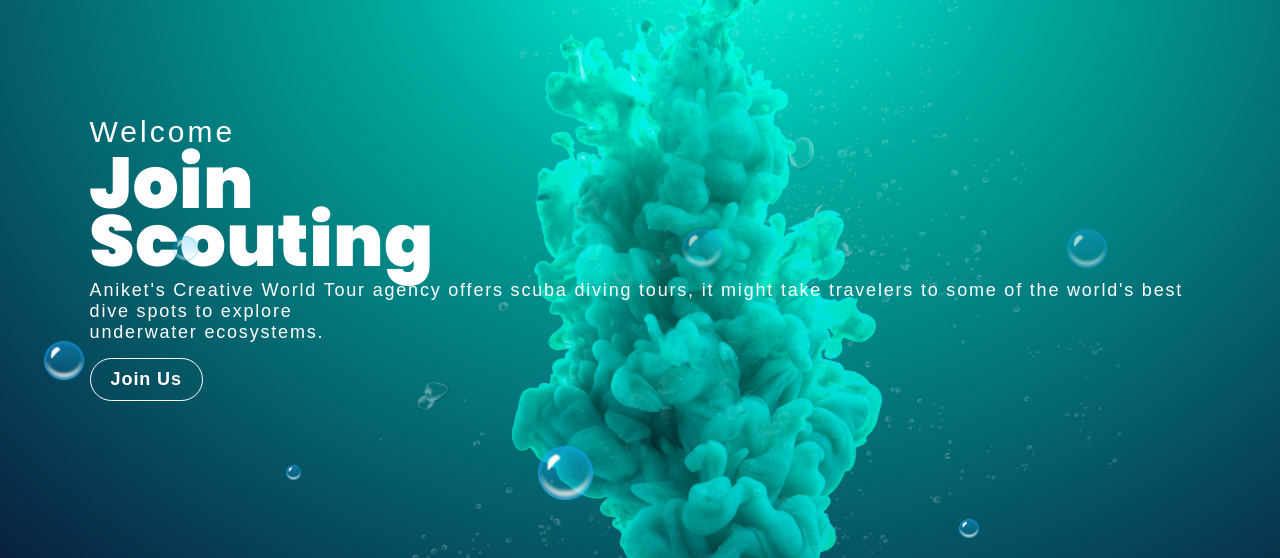
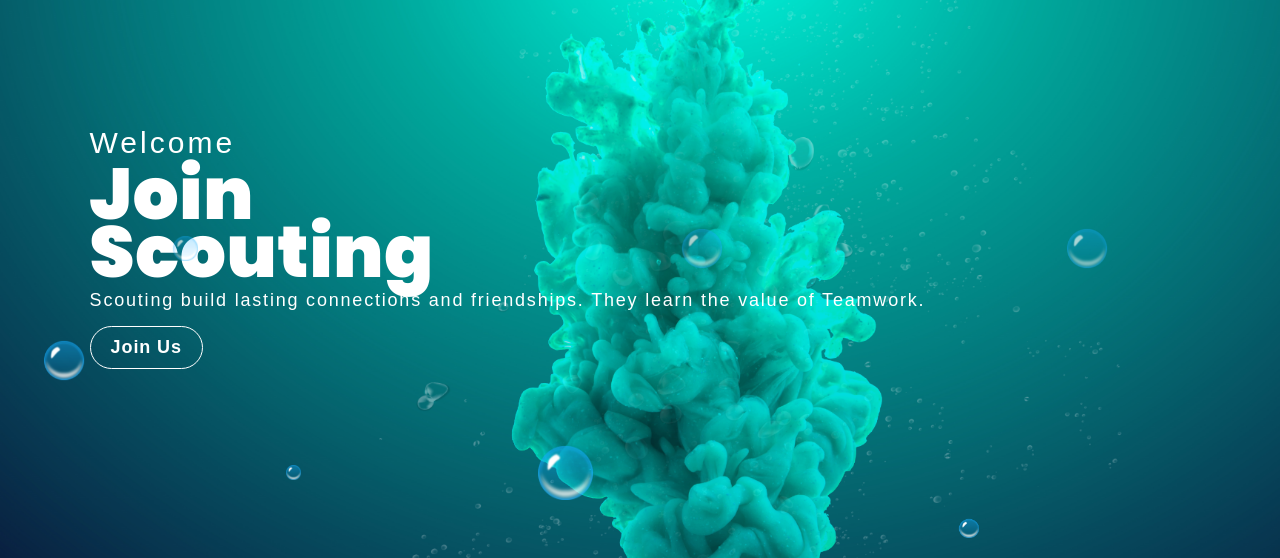
Before and after one commit to AniketVishwakarma21/Tours-Landing-Page, a plain HTML site: page index.html in a window 1280 px wide. Shown: the part 74-632 px from the top of the page. Drawn offline with Linux system fonts and the light colour scheme; a web font is replaced by a local one.

Commit message:
Update index.html

```diff
--- a/index.html
+++ b/index.html
@@ -28,7 +28,7 @@
             <div class="page-1__body container">
                 <h2>Welcome </h2>
                 <h1>Join <br> Scouting </h1>
-                <p>Aniket's Creative World Tour agency offers scuba diving tours, it might take travelers to some of the world's  best dive spots to explore <br> underwater ecosystems.</p>
+                <p> Scouting build lasting connections and friendships. They learn the value of Teamwork.</p>
                 <a href="https://www.bsgindia.org/adventure_programme.php" class="btn"> Join Us </a>
             </div>
 
```
